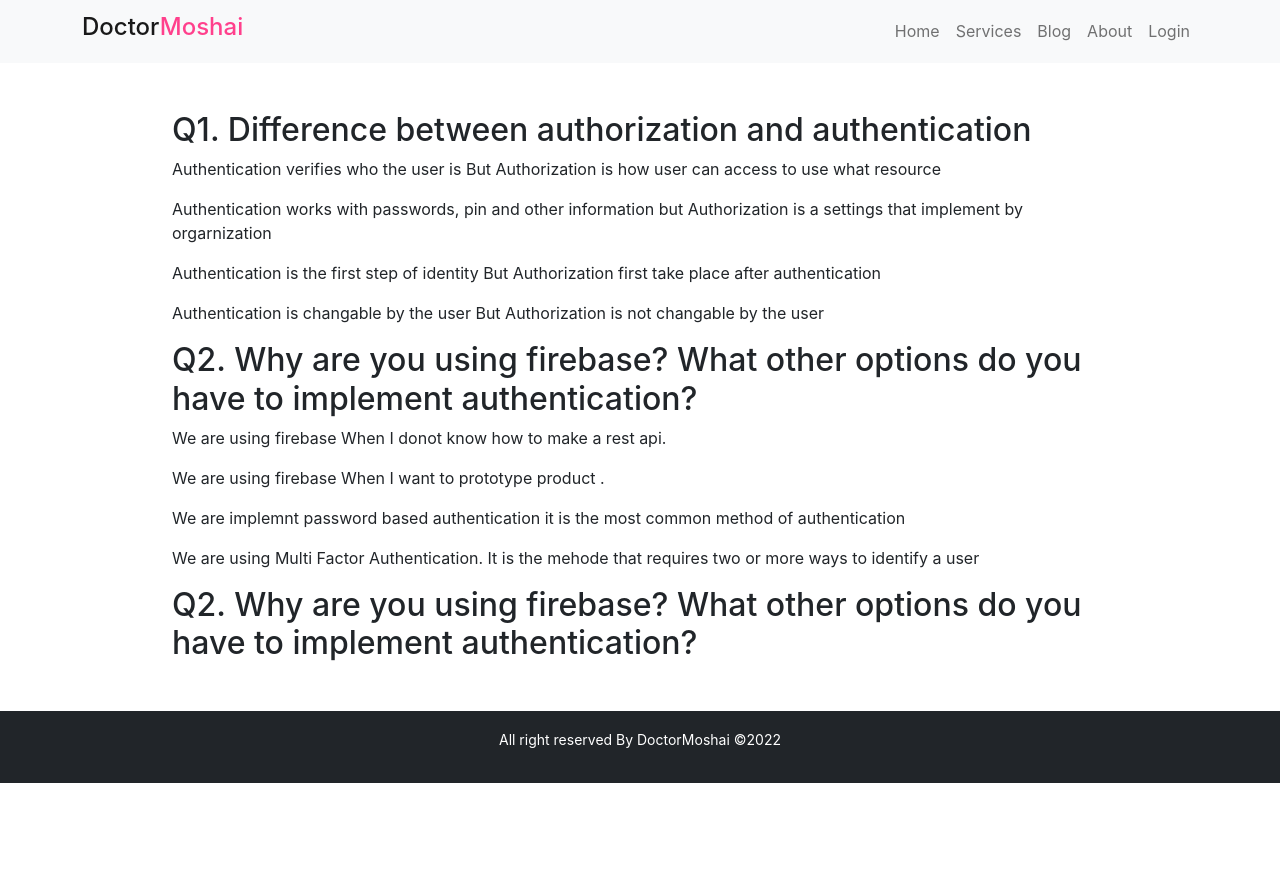
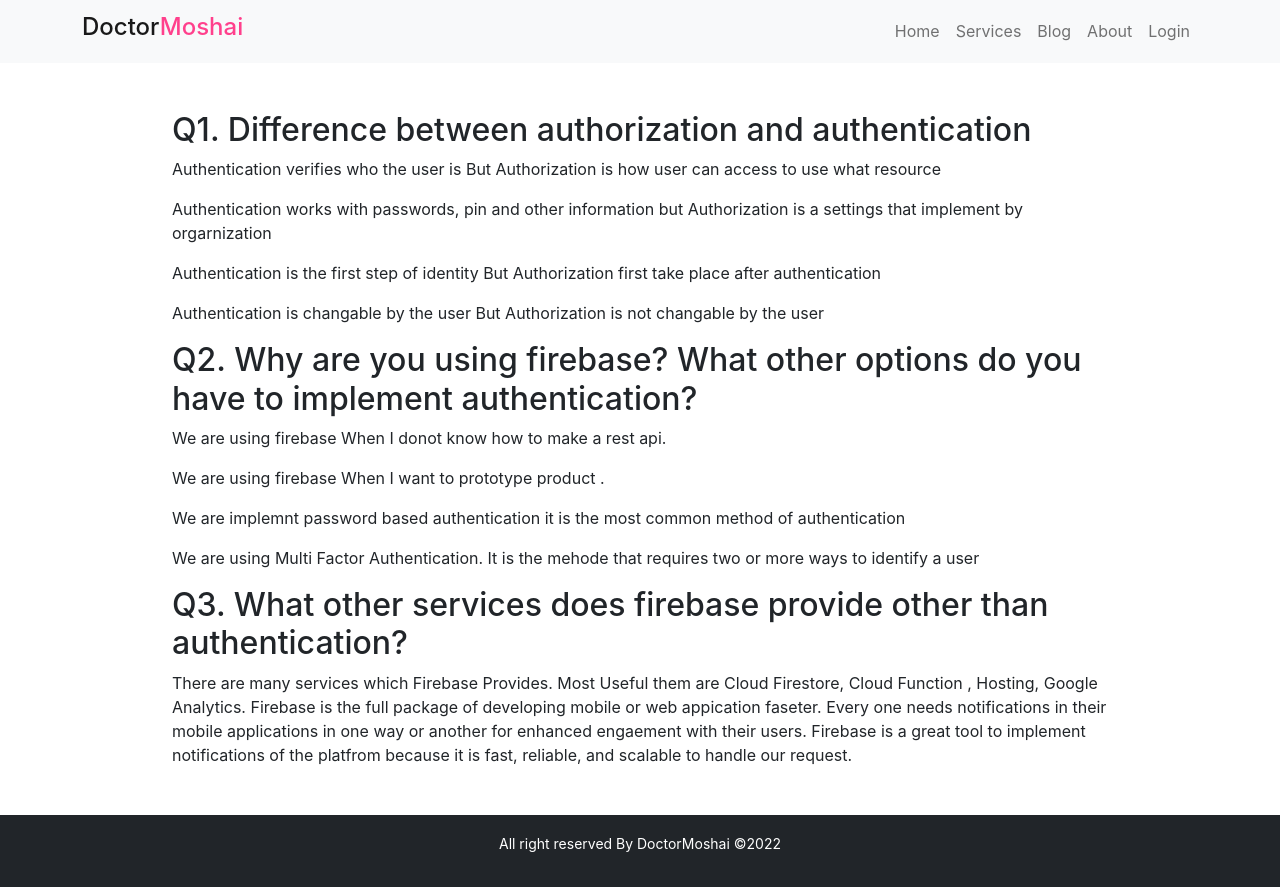
Before and after one commit to rhrafiulhaque/independent-service-provider, a React (Create React App) app: page /blog in a window 1280 px wide. Before the commit the page ends 800 px from the top, so only its background shows below. Built offline with nearby package versions, Linux system fonts and the light colour scheme; no server answers.

Commit message:
blog question and answer

```diff
--- a/src/Component/Blog/Blog.js
+++ b/src/Component/Blog/Blog.js
@@ -13,8 +13,8 @@ const Blog = () => {
             <p> We are using firebase When I want to prototype product .</p>
             <p> We are implemnt password based authentication it is the most common method of authentication</p>
             <p>We are using Multi Factor Authentication. It is the mehode that requires two or more ways to identify a user  </p>
-            <h2> Q2.  Why are you using firebase? What other options do you have to implement authentication?</h2>
-
+            <h2> Q3.  What other services does firebase provide other than authentication?</h2>
+            <p>There are many services which Firebase Provides. Most Useful them are Cloud Firestore, Cloud Function , Hosting, Google Analytics. Firebase is the full package of developing mobile or web appication faseter. Every one needs notifications in their mobile applications in one way or another for enhanced engaement with their users. Firebase is a great tool to implement notifications of the platfrom because it is fast, reliable, and scalable to handle our request.  </p>
         </div>
     );
 };
```
